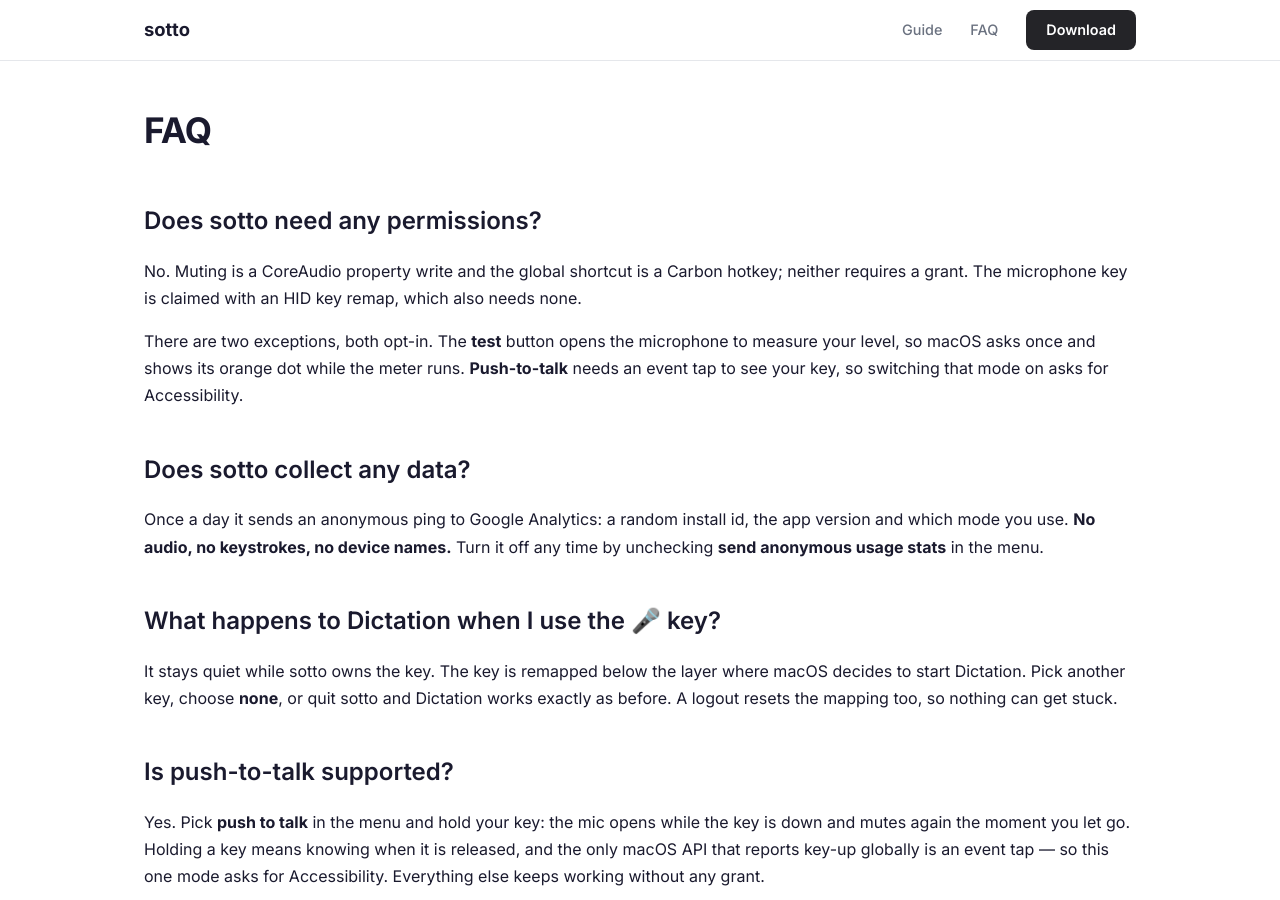
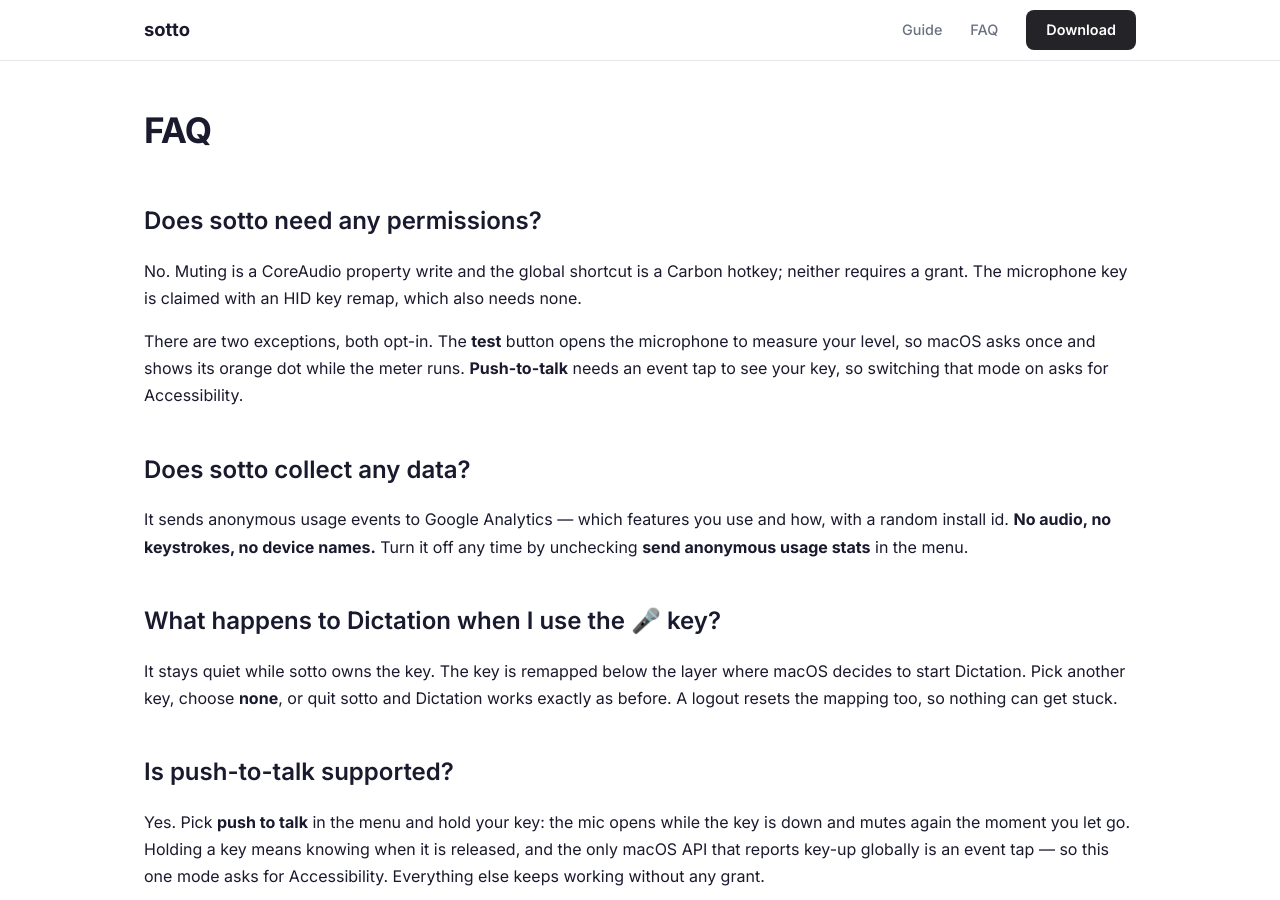
Before and after one commit to ugurcandede/sotto, a Jekyll site: the page built from docs/faq.md, in a window 1280 px wide and 900 px high. Built offline with Jekyll 4.4.1, drawn with Linux system fonts in a browser that asks for light colours.

Commit message:
docs: sync usage stats, push-to-talk failsafe and icon glyphs with the code

```diff
--- a/docs/faq.md
+++ b/docs/faq.md
@@ -19,9 +19,9 @@ switching that mode on asks for Accessibility.
 
 ## Does sotto collect any data?
 
-Once a day it sends an anonymous ping to Google Analytics: a random install
-id, the app version and which mode you use. **No audio, no keystrokes, no
-device names.** Turn it off any time by unchecking **send anonymous usage
+It sends anonymous usage events to Google Analytics — which features you use
+and how, with a random install id. **No audio, no keystrokes, no device
+names.** Turn it off any time by unchecking **send anonymous usage
 stats** in the menu.
 
 ## What happens to Dictation when I use the 🎤 key?
```
Also changed, not shown: docs/guide.md (+3 -1 lines), README.md.
